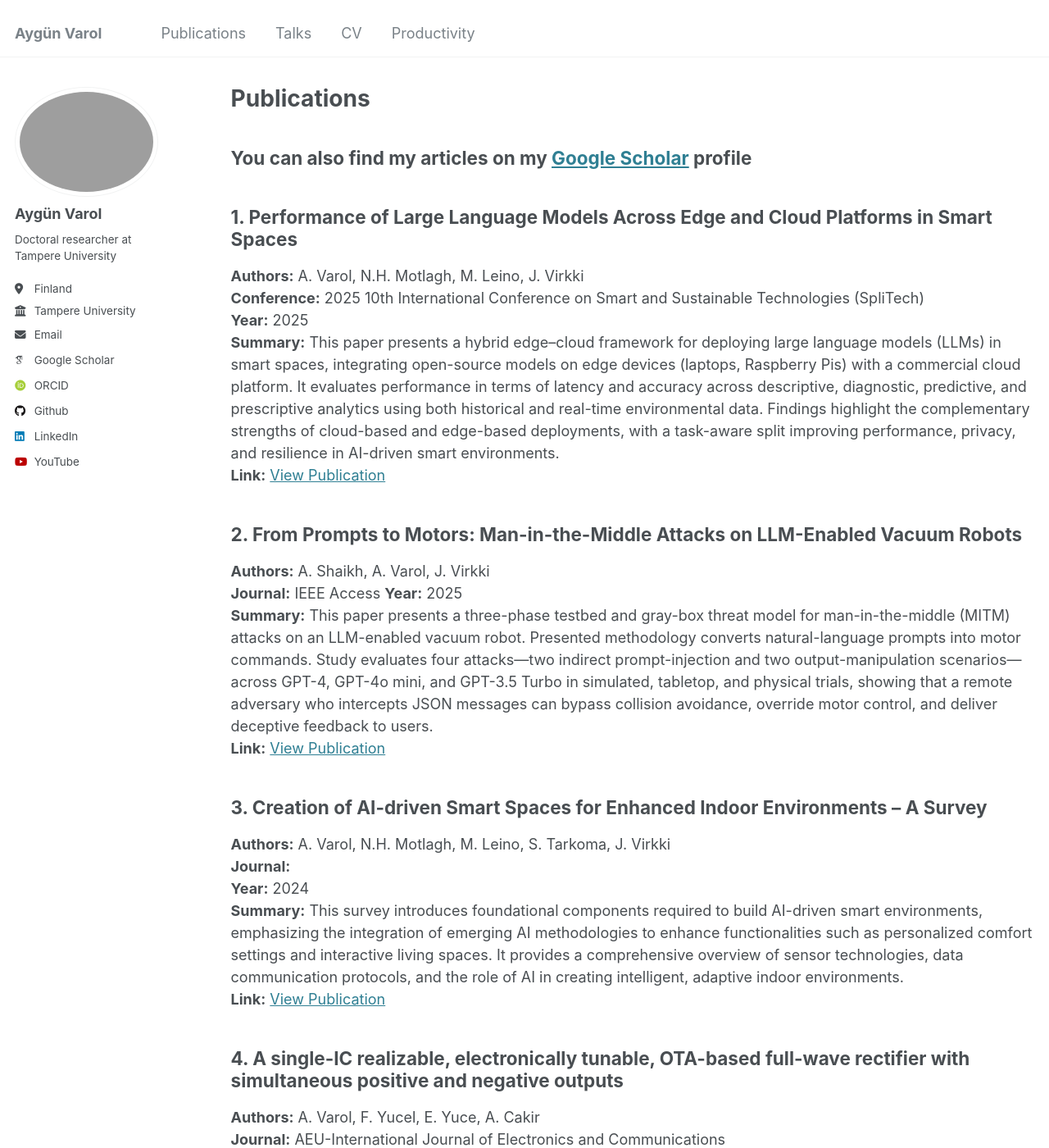
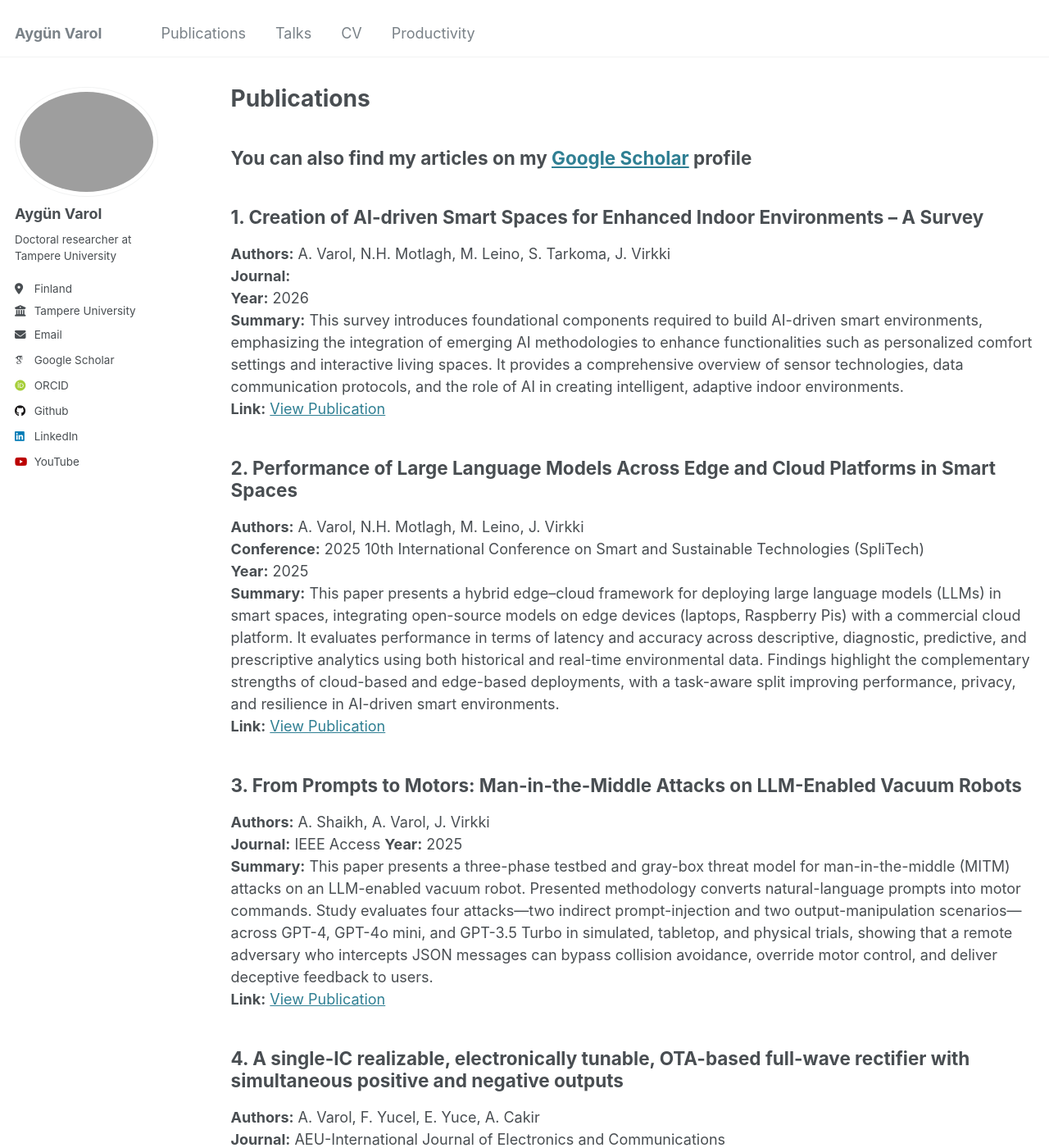
Before and after one commit to AygunVarol/aygunvarol.github.io, a Jekyll site: the page built from _pages/publications.md, in a window 1280 px wide and 1400 px high. Shown: the whole window at 82% size. Built offline with Jekyll 4.4.1, drawn with Linux system fonts in a browser that asks for light colours; some web fonts are replaced; some of the changed lines change nothing that is shown.

Commit message:
Update publications.md

```diff
--- a/_pages/publications.md
+++ b/_pages/publications.md
@@ -8,7 +8,15 @@ author_profile: true
 You can also find my articles on my [Google Scholar](https://scholar.google.com/citations?user=ZDw8uCkAAAAJ&hl=en&oi=ao) profile
 ------
 
-## 1. Performance of Large Language Models Across Edge and Cloud Platforms in Smart Spaces
+## 1. Creation of AI-driven Smart Spaces for Enhanced Indoor Environments – A Survey
+
+**Authors:** A. Varol, N.H. Motlagh, M. Leino, S. Tarkoma, J. Virkki
+**Journal:**
+**Year:** 2026
+**Summary:** This survey introduces foundational components required to build AI-driven smart environments, emphasizing the integration of emerging AI methodologies to enhance functionalities such as personalized comfort settings and interactive living spaces. It provides a comprehensive overview of sensor technologies, data communication protocols, and the role of AI in creating intelligent, adaptive indoor environments.
+**Link:** [View Publication](https://www.sciencedirect.com/science/article/pii/S2542660526000065?casa_token=kMAPXVhVSqsAAAAA:PU3c6za_7JcQ6myxjKxRaA8jsOP4JmE_05-FsTqdfTsETe-uhsM5NncmfAEAKHWRyEsH9EaB5UA)
+
+## 2. Performance of Large Language Models Across Edge and Cloud Platforms in Smart Spaces
 
 **Authors:** A. Varol, N.H. Motlagh, M. Leino, J. Virkki
 **Conference:** 2025 10th International Conference on Smart and Sustainable Technologies (SpliTech)
@@ -16,21 +24,13 @@ You can also find my articles on my [Google Scholar](https://scholar.google.com/
 **Summary:** This paper presents a hybrid edge–cloud framework for deploying large language models (LLMs) in smart spaces, integrating open-source models on edge devices (laptops, Raspberry Pis) with a commercial cloud platform. It evaluates performance in terms of latency and accuracy across descriptive, diagnostic, predictive, and prescriptive analytics using both historical and real-time environmental data. Findings highlight the complementary strengths of cloud-based and edge-based deployments, with a task-aware split improving performance, privacy, and resilience in AI-driven smart environments.
 **Link:** [View Publication](https://ieeexplore.ieee.org/stamp/stamp.jsp?tp=&arnumber=11091771)
 
-## 2. From Prompts to Motors: Man-in-the-Middle Attacks on LLM-Enabled Vacuum Robots
+## 3. From Prompts to Motors: Man-in-the-Middle Attacks on LLM-Enabled Vacuum Robots
 
 **Authors:** A. Shaikh, A. Varol, J. Virkki
 **Journal:** IEEE Access
 **Year:** 2025
 **Summary:** This paper presents a three-phase testbed and gray-box threat model for man-in-the-middle (MITM) attacks on an LLM-enabled vacuum robot. Presented methodology converts natural-language prompts into motor commands. Study evaluates four attacks—two indirect prompt-injection and two output-manipulation scenarios—across GPT-4, GPT-4o mini, and GPT-3.5 Turbo in simulated, tabletop, and physical trials, showing that a remote adversary who intercepts JSON messages can bypass collision avoidance, override motor control, and deliver deceptive feedback to users.
 **Link:** [View Publication](https://ieeexplore.ieee.org/stamp/stamp.jsp?tp=&arnumber=11091771](https://ieeexplore.ieee.org/abstract/document/11108294))
-
-## 3. Creation of AI-driven Smart Spaces for Enhanced Indoor Environments – A Survey
-
-**Authors:** A. Varol, N.H. Motlagh, M. Leino, S. Tarkoma, J. Virkki
-**Journal:**
-**Year:** 2024
-**Summary:** This survey introduces foundational components required to build AI-driven smart environments, emphasizing the integration of emerging AI methodologies to enhance functionalities such as personalized comfort settings and interactive living spaces. It provides a comprehensive overview of sensor technologies, data communication protocols, and the role of AI in creating intelligent, adaptive indoor environments.
-**Link:** [View Publication](https://arxiv.org/pdf/2412.14708?)
 
 ## 4. A single-IC realizable, electronically tunable, OTA-based full-wave rectifier with simultaneous positive and negative outputs
 
```
